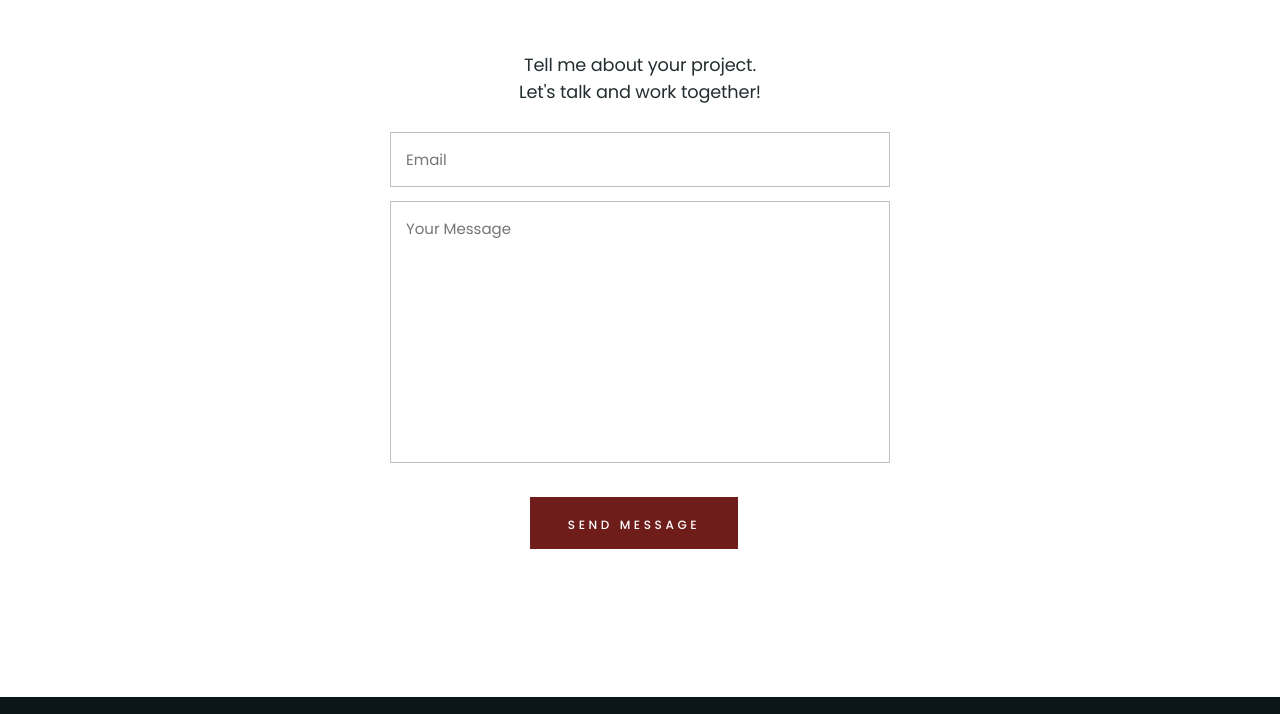
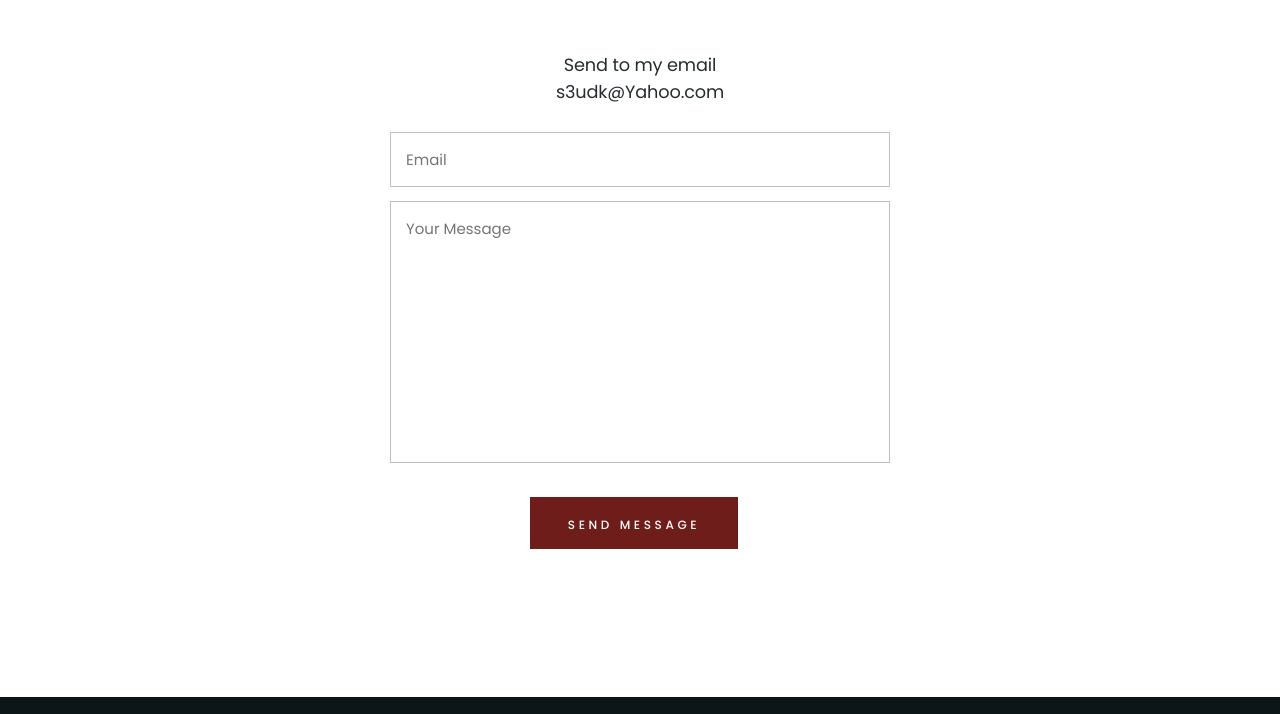
Before and after one commit to BinShiekhin/crmxi, a plain HTML site: page index.html in a window 1280 px wide. Shown: the part 3469-4183 px from the top of the page. Drawn offline with nearby package versions, Linux system fonts and the light colour scheme.

Commit message:
Update index.html

```diff
--- a/index.html
+++ b/index.html
@@ -344,9 +344,9 @@ I love adventures, exploring new things, and I'm always eager to learn and grow
         </div>
         <div class="contact-content">
           <p>
-            Tell me about your project.
+            Send to my email
             <br />
-            Let's talk and work together!
+            s3udk@Yahoo.com
           </p>
         </div>
 <!--
```
